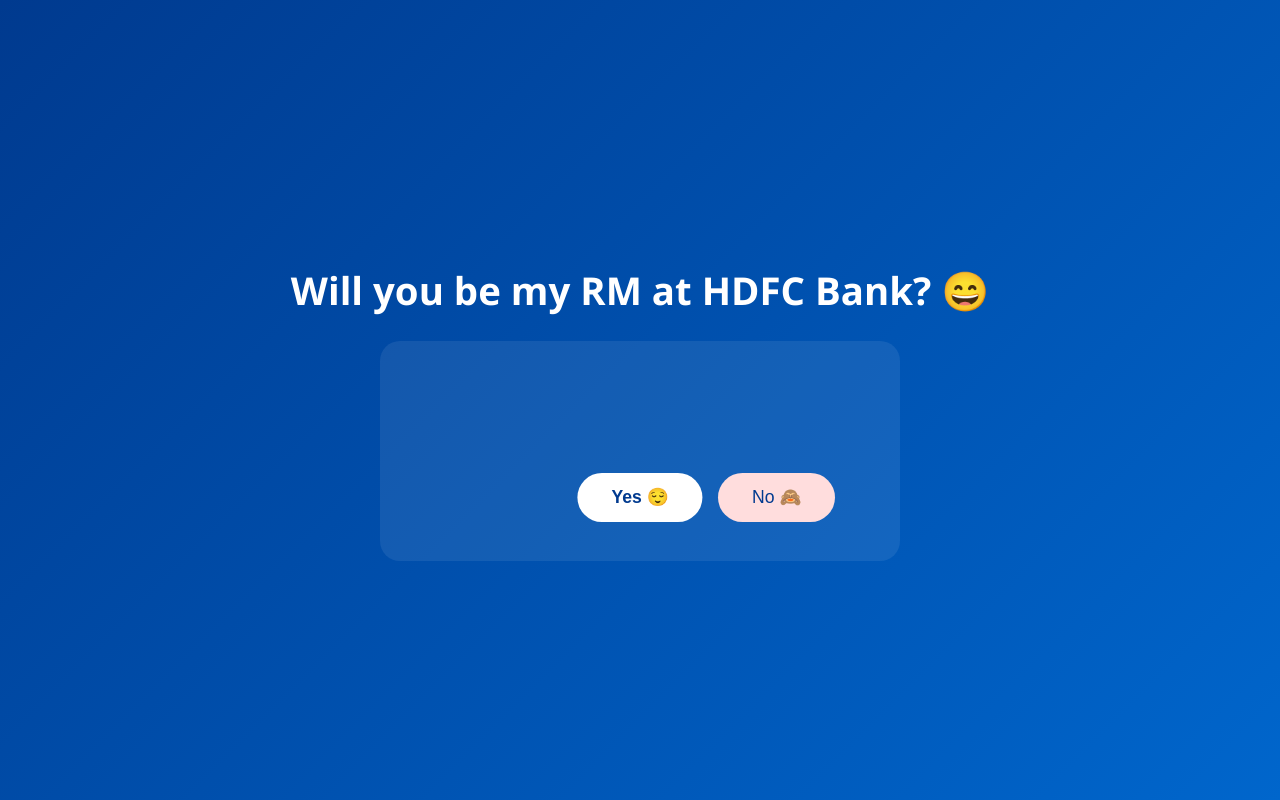
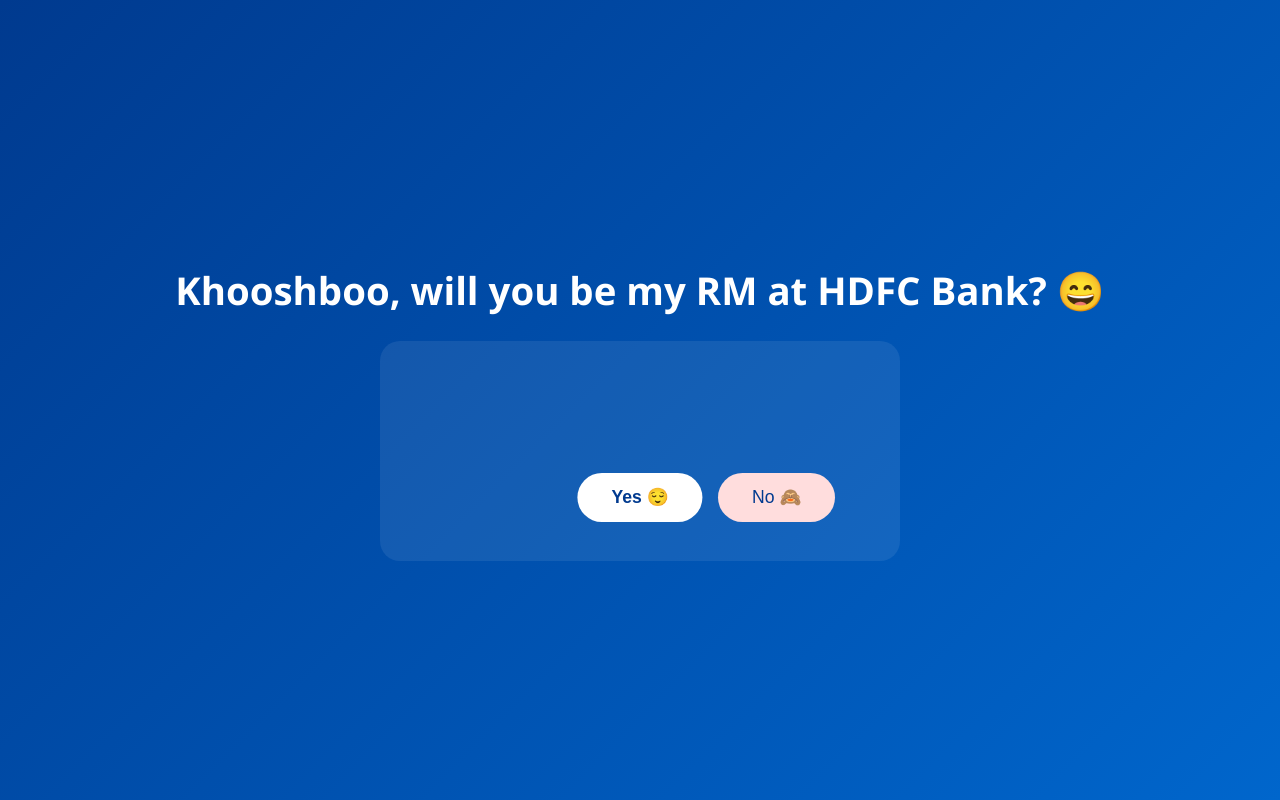
Before and after one commit to parth2897/RM, a plain HTML site: page index.html in a window 1280 px wide. Drawn offline with Linux system fonts and the light colour scheme.

Commit message:
added name

```diff
--- a/index.html
+++ b/index.html
@@ -88,7 +88,7 @@
 
   <!-- MAIN SCREEN -->
   <div class="container" id="main">
-    <h1>Will you be my RM at HDFC Bank? 😄</h1>
+    <h1>Khooshboo, will you be my RM at HDFC Bank? 😄</h1>
 
     <div class="buttons">
       <button id="yesBtn">Yes 😌</button>
```
